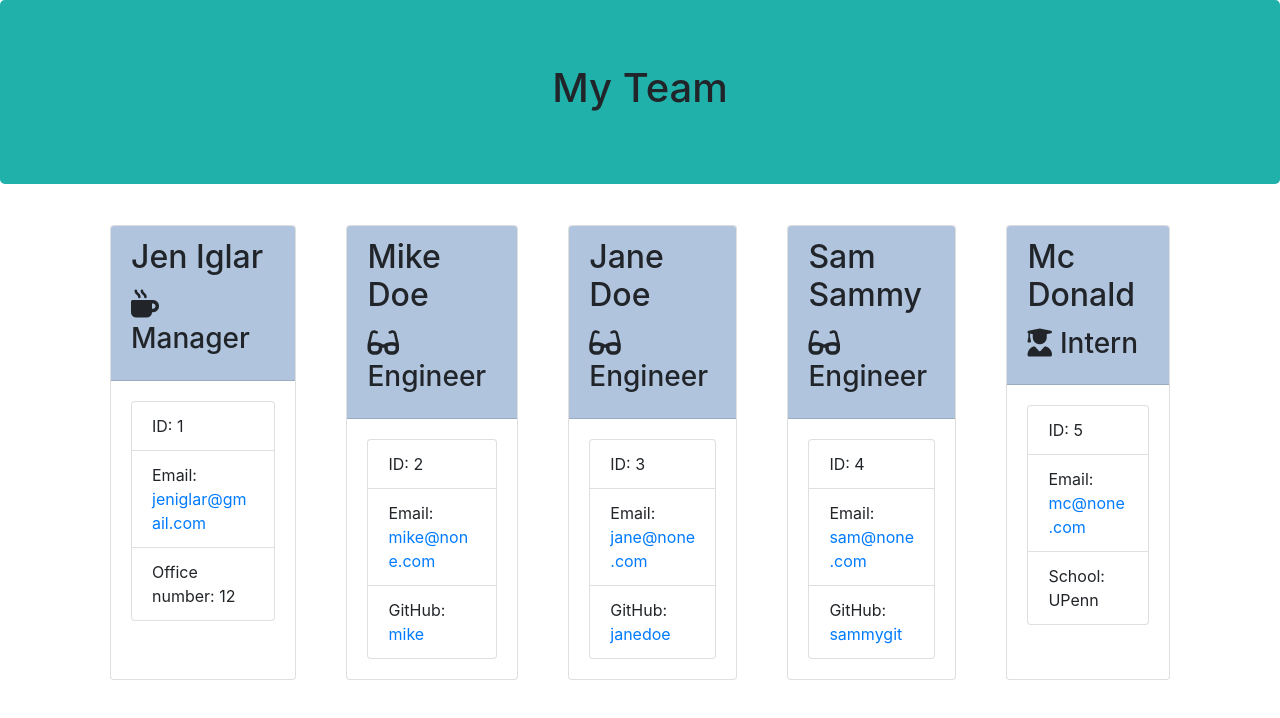
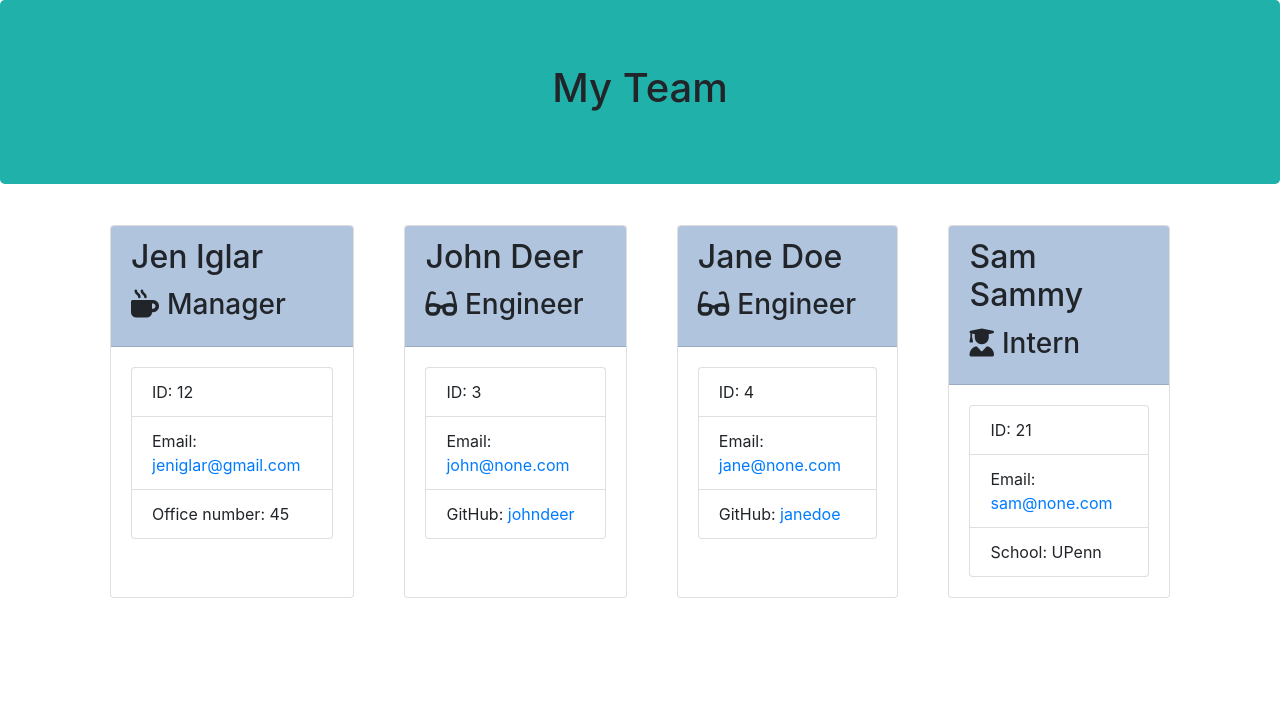
Before and after one commit to jeniglar/TeamGenerator, a website: page output/team.html in a window 1280 px wide. Drawn offline with nearby package versions, Linux system fonts and the light colour scheme.

Commit message:
Added screenshot to ReadMe

```diff
--- a/output/team.html
+++ b/output/team.html
@@ -30,22 +30,22 @@
     </div>
     <div class="card-body">
         <ul class="list-group">
-            <li class="list-group-item">ID: 1</li>
+            <li class="list-group-item">ID: 12</li>
             <li class="list-group-item">Email: <a href="mailto:jeniglar@gmail.com">jeniglar@gmail.com</a></li>
-            <li class="list-group-item">Office number: 12</li>
+            <li class="list-group-item">Office number: 45</li>
         </ul>
     </div>
 </div>
 <div class="card employee-card">
     <div class="card-header">
-        <h2 class="card-title">Mike Doe</h2>
+        <h2 class="card-title">John Deer</h2>
         <h3 class="card-title"><i class="fas fa-glasses mr-2"></i>Engineer</h3>
     </div>
     <div class="card-body">
         <ul class="list-group">
-            <li class="list-group-item">ID: 2</li>
-            <li class="list-group-item">Email: <a href="mailto:mike@none.com">mike@none.com</a></li>
-            <li class="list-group-item">GitHub: <a href="https://github.com/mike" target="_blank" rel="noopener noreferrer">mike</a></li>
+            <li class="list-group-item">ID: 3</li>
+            <li class="list-group-item">Email: <a href="mailto:john@none.com">john@none.com</a></li>
+            <li class="list-group-item">GitHub: <a href="https://github.com/johndeer" target="_blank" rel="noopener noreferrer">johndeer</a></li>
         </ul>
     </div>
 </div>
@@ -56,7 +56,7 @@
     </div>
     <div class="card-body">
         <ul class="list-group">
-            <li class="list-group-item">ID: 3</li>
+            <li class="list-group-item">ID: 4</li>
             <li class="list-group-item">Email: <a href="mailto:jane@none.com">jane@none.com</a></li>
             <li class="list-group-item">GitHub: <a href="https://github.com/janedoe" target="_blank" rel="noopener noreferrer">janedoe</a></li>
         </ul>
@@ -65,25 +65,12 @@
 <div class="card employee-card">
     <div class="card-header">
         <h2 class="card-title">Sam Sammy</h2>
-        <h3 class="card-title"><i class="fas fa-glasses mr-2"></i>Engineer</h3>
-    </div>
-    <div class="card-body">
-        <ul class="list-group">
-            <li class="list-group-item">ID: 4</li>
-            <li class="list-group-item">Email: <a href="mailto:sam@none.com">sam@none.com</a></li>
-            <li class="list-group-item">GitHub: <a href="https://github.com/sammygit" target="_blank" rel="noopener noreferrer">sammygit</a></li>
-        </ul>
-    </div>
-</div>
-<div class="card employee-card">
-    <div class="card-header">
-        <h2 class="card-title">Mc Donald</h2>
         <h3 class="card-title"><i class="fas fa-user-graduate mr-2"></i>Intern</h3>
     </div>
     <div class="card-body">
         <ul class="list-group">
-            <li class="list-group-item">ID: 5</li>
-            <li class="list-group-item">Email: <a href="mailto:mc@none.com">mc@none.com</a></li>
+            <li class="list-group-item">ID: 21</li>
+            <li class="list-group-item">Email: <a href="mailto:sam@none.com">sam@none.com</a></li>
             <li class="list-group-item">School: UPenn</li>
         </ul>
     </div>
```
Also changed, not shown: README.md, screenshot.png (added), 1 other file.
